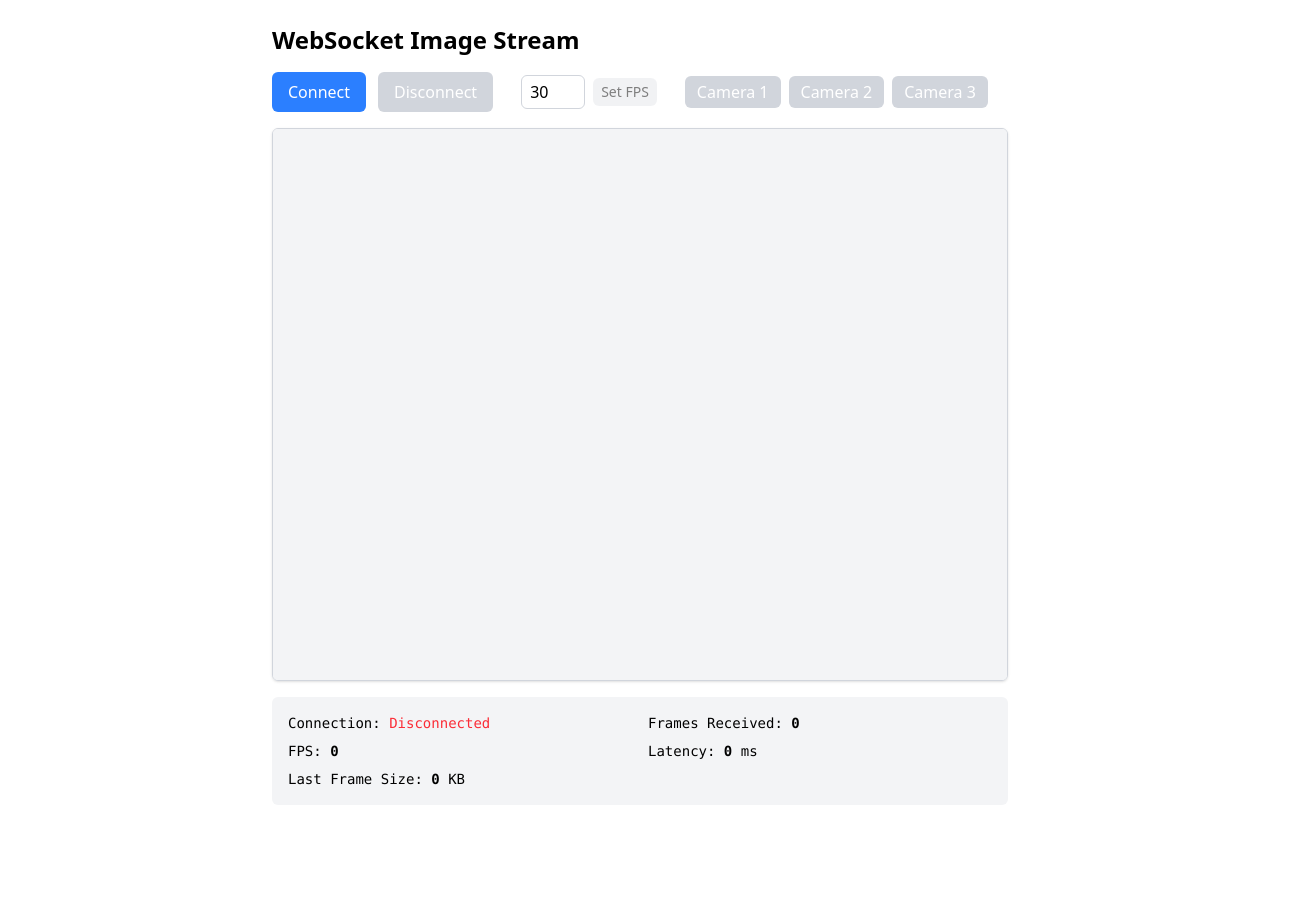
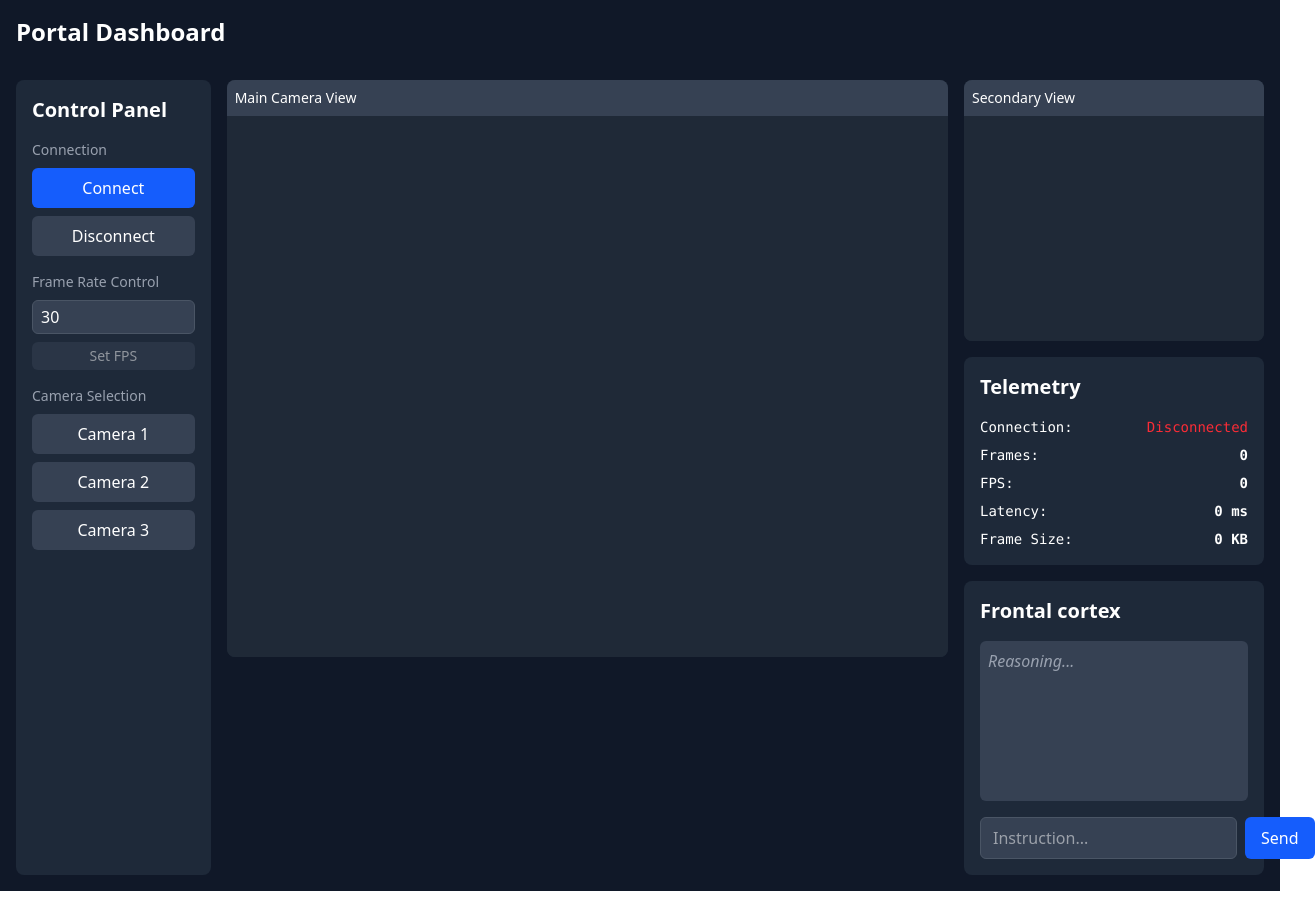
Before and after one commit to menloresearch/robotics-portal, a SvelteKit app in the folder app/frontend/: page / in a window 1280 px wide. Shown: the whole page, 1315 px wide, since content can reach past the window. Before the commit the page ends 829 px from the top, so only its background shows below. Built offline with nearby package versions, Linux system fonts and the light colour scheme.

Commit message:
✨ feat: new dashboard UI

```diff
--- a/app/frontend/src/routes/+page.svelte
+++ b/app/frontend/src/routes/+page.svelte
@@ -16,6 +16,8 @@
   let frameSize = "0";
   let canvas: HTMLCanvasElement;
   let ctx: CanvasRenderingContext2D;
+  let secondaryCanvas: HTMLCanvasElement;
+  let secondaryCtx: CanvasRenderingContext2D;
   let isConnected = false;
 
   // Performance tracking
@@ -27,10 +29,18 @@
   onMount(() => {
     canvas = document.getElementById("imageDisplay") as HTMLCanvasElement;
     ctx = canvas.getContext("2d") as CanvasRenderingContext2D;
+    secondaryCanvas = document.getElementById(
+      "secondaryDisplay",
+    ) as HTMLCanvasElement;
+    secondaryCtx = secondaryCanvas.getContext("2d") as CanvasRenderingContext2D;
 
-    // Clear canvas with gray background
-    ctx.fillStyle = "#f3f4f6";
+    // Clear main canvas with dark background
+    ctx.fillStyle = "#1f2937";
     ctx.fillRect(0, 0, canvas.width, canvas.height);
+
+    // Clear secondary canvas with dark background
+    secondaryCtx.fillStyle = "#1f2937";
+    secondaryCtx.fillRect(0, 0, secondaryCanvas.width, secondaryCanvas.height);
 
     // Add zoom event listener
     canvas.addEventListener(
@@ -191,58 +201,82 @@
   }
 </script>
 
-<div class="container mx-auto max-w-3xl px-4 py-6">
-  <h1 class="text-2xl font-bold mb-4">WebSocket Image Stream</h1>
+<div class="flex justify-between items-center mb-4">
+  <div class="min-h-screen min-w-screen bg-gray-900 text-white p-4">
+    <h1 class="text-2xl font-bold mb-8">Portal Dashboard</h1>
+    <div class="grid grid-cols-12 gap-4">
+      <!-- Left Control Panel -->
+      <div class="col-span-2 bg-gray-800 rounded-lg p-4">
+        <h2 class="text-xl font-semibold mb-4">Control Panel</h2>
 
-  <div class="flex items-center space-x-3 mb-4">
+        <div class="space-y-4">
+          <div class="space-y-2">
+            <h3 class="text-sm font-medium text-gray-400">Connection</h3>
+            <div class="flex flex-col space-y-2">
               <button
                 on:click={connect}
                 disabled={isConnected}
-      class="px-4 py-2 bg-blue-500 text-white rounded-md hover:bg-blue-600 focus:outline-none focus:ring-2 focus:ring-blue-300 disabled:bg-gray-300 disabled:cursor-not-allowed"
+                class="px-4 py-2 bg-blue-600 text-white rounded-md hover:bg-blue-700 disabled:bg-gray-700 disabled:cursor-not-allowed"
               >
                 Connect
               </button>
-
               <button
                 on:click={disconnect}
                 disabled={!isConnected}
-      class="px-4 py-2 bg-red-500 text-white rounded-md hover:bg-red-600 focus:outline-none focus:ring-2 focus:ring-red-300 disabled:bg-gray-300 disabled:cursor-not-allowed"
+                class="px-4 py-2 bg-red-600 text-white rounded-md hover:bg-red-700 disabled:bg-gray-700 disabled:cursor-not-allowed"
               >
                 Disconnect
               </button>
+            </div>
+          </div>
 
-    <div class="flex items-center space-x-2 ml-4">
+          <div class="space-y-2">
+            <h3 class="text-sm font-medium text-gray-400">
+              Frame Rate Control
+            </h3>
+            <div class="flex flex-col space-y-2">
               <input
                 id="fpsInput"
                 type="number"
                 min="1"
                 max="60"
                 value="30"
-        class="w-16 px-2 py-1 border border-gray-300 rounded-md"
+                class="w-full px-2 py-1 bg-gray-700 border border-gray-600 rounded-md text-white"
               />
               <button
                 on:click={setFrameRate}
                 disabled={!isConnected}
-        class="px-2 py-1 bg-gray-200 rounded-md hover:bg-gray-300 disabled:opacity-50 disabled:cursor-not-allowed text-sm"
+                class="px-2 py-1 bg-gray-700 rounded-md hover:bg-gray-600 disabled:opacity-50 disabled:cursor-not-allowed text-sm"
               >
                 Set FPS
               </button>
             </div>
+          </div>
 
-    <div class="flex items-center space-x-2 ml-4">
+          <div class="space-y-2">
+            <h3 class="text-sm font-medium text-gray-400">Camera Selection</h3>
+            <div class="grid grid-cols-1 gap-2">
               {#each Array(3) as _, i}
                 <button
                   on:click={() => switchCamera(i)}
                   disabled={!isConnected}
-          class="px-3 py-1 bg-purple-500 text-white rounded-md hover:bg-purple-600 focus:outline-none focus:ring-2 focus:ring-purple-300 disabled:bg-gray-300 disabled:cursor-not-allowed"
+                  class="px-3 py-2 bg-purple-600 text-white rounded-md hover:bg-purple-700 disabled:bg-gray-700 disabled:cursor-not-allowed"
                 >
                   Camera {i + 1}
                 </button>
               {/each}
             </div>
           </div>
+        </div>
+      </div>
 
-  <div class="border border-gray-300 rounded-md overflow-hidden shadow-sm">
+      <!-- Main Content Area -->
+      <div class="col-span-7 space-y-4">
+        <!-- Main Render View -->
+        <div class="bg-gray-800 rounded-lg overflow-hidden">
+          <div class="p-2 bg-gray-700">
+            <h2 class="text-sm font-medium">Main Camera View</h2>
+          </div>
           <canvas
             id="imageDisplay"
             width="640"
@@ -250,16 +284,71 @@
             class="w-full h-auto cursor-grab active:cursor-grabbing"
           ></canvas>
         </div>
+      </div>
 
-  <div
-    class="mt-4 bg-gray-100 p-4 rounded-md font-mono text-sm grid grid-cols-2 gap-x-4 gap-y-2"
-  >
-    <div>Connection: <span class={statusColor}>{connectionStatus}</span></div>
-    <div>Frames Received: <span class="font-semibold">{frameCount}</span></div>
-    <div>FPS: <span class="font-semibold">{fps}</span></div>
-    <div>Latency: <span class="font-semibold">{latency}</span> ms</div>
-    <div>
-      Last Frame Size: <span class="font-semibold">{frameSize}</span> KB
+      <!-- Right Side Panels -->
+      <div class="col-span-3 space-y-4">
+        <!-- Secondary Camera View -->
+        <div class="bg-gray-800 rounded-lg overflow-hidden">
+          <div class="p-2 bg-gray-700">
+            <h2 class="text-sm font-medium">Secondary View</h2>
+          </div>
+          <canvas
+            id="secondaryDisplay"
+            width="320"
+            height="240"
+            class="w-full h-auto"
+          ></canvas>
+        </div>
+
+        <!-- Telemetry Data -->
+        <div class="bg-gray-800 rounded-lg p-4">
+          <h2 class="text-xl font-semibold mb-4">Telemetry</h2>
+          <div class="space-y-2 font-mono text-sm">
+            <div class="flex justify-between">
+              <span>Connection:</span>
+              <span class={statusColor}>{connectionStatus}</span>
+            </div>
+            <div class="flex justify-between">
+              <span>Frames:</span>
+              <span class="font-semibold">{frameCount}</span>
+            </div>
+            <div class="flex justify-between">
+              <span>FPS:</span>
+              <span class="font-semibold">{fps}</span>
+            </div>
+            <div class="flex justify-between">
+              <span>Latency:</span>
+              <span class="font-semibold">{latency} ms</span>
+            </div>
+            <div class="flex justify-between">
+              <span>Frame Size:</span>
+              <span class="font-semibold">{frameSize} KB</span>
             </div>
           </div>
         </div>
+
+        <div class="bg-gray-800 rounded-lg p-4">
+          <h2 class="text-xl font-semibold mb-4">Frontal cortex</h2>
+          <div class="space-y-4">
+            <div class="h-40 bg-gray-700 rounded-md p-2 overflow-y-auto">
+              <div class="text-gray-400 italic">Reasoning...</div>
+            </div>
+            <div class="flex space-x-2">
+              <input
+                type="text"
+                placeholder="Instruction..."
+                class="flex-1 px-3 py-2 bg-gray-700 rounded-md border border-gray-600 focus:outline-none focus:border-blue-500"
+              />
+              <button
+                class="px-4 py-2 bg-blue-600 rounded-md hover:bg-blue-700"
+              >
+                Send
+              </button>
+            </div>
+          </div>
+        </div>
+      </div>
+    </div>
+  </div>
+</div>
```
Lines whose indentation alone changed are shown as unchanged.
